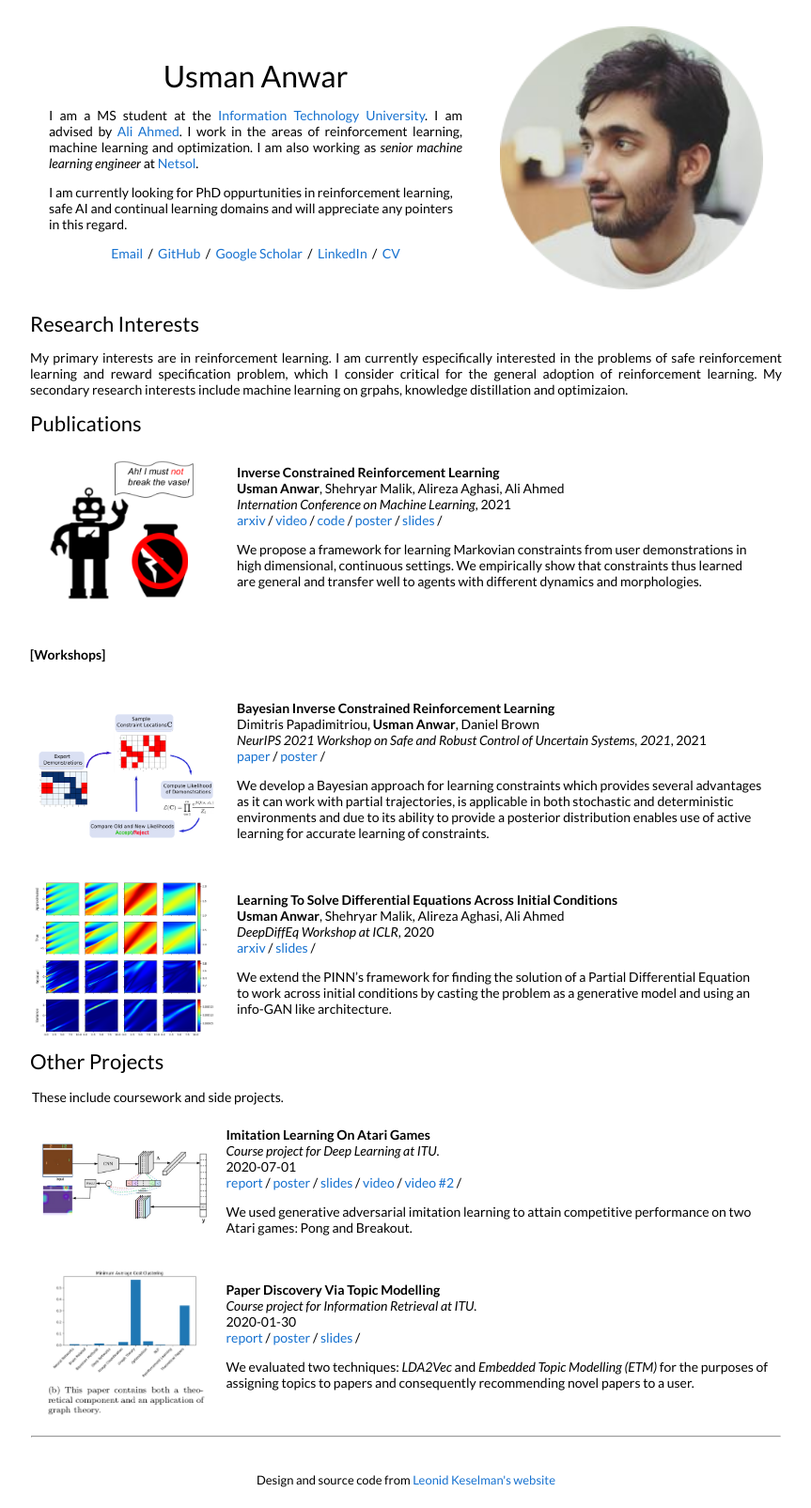
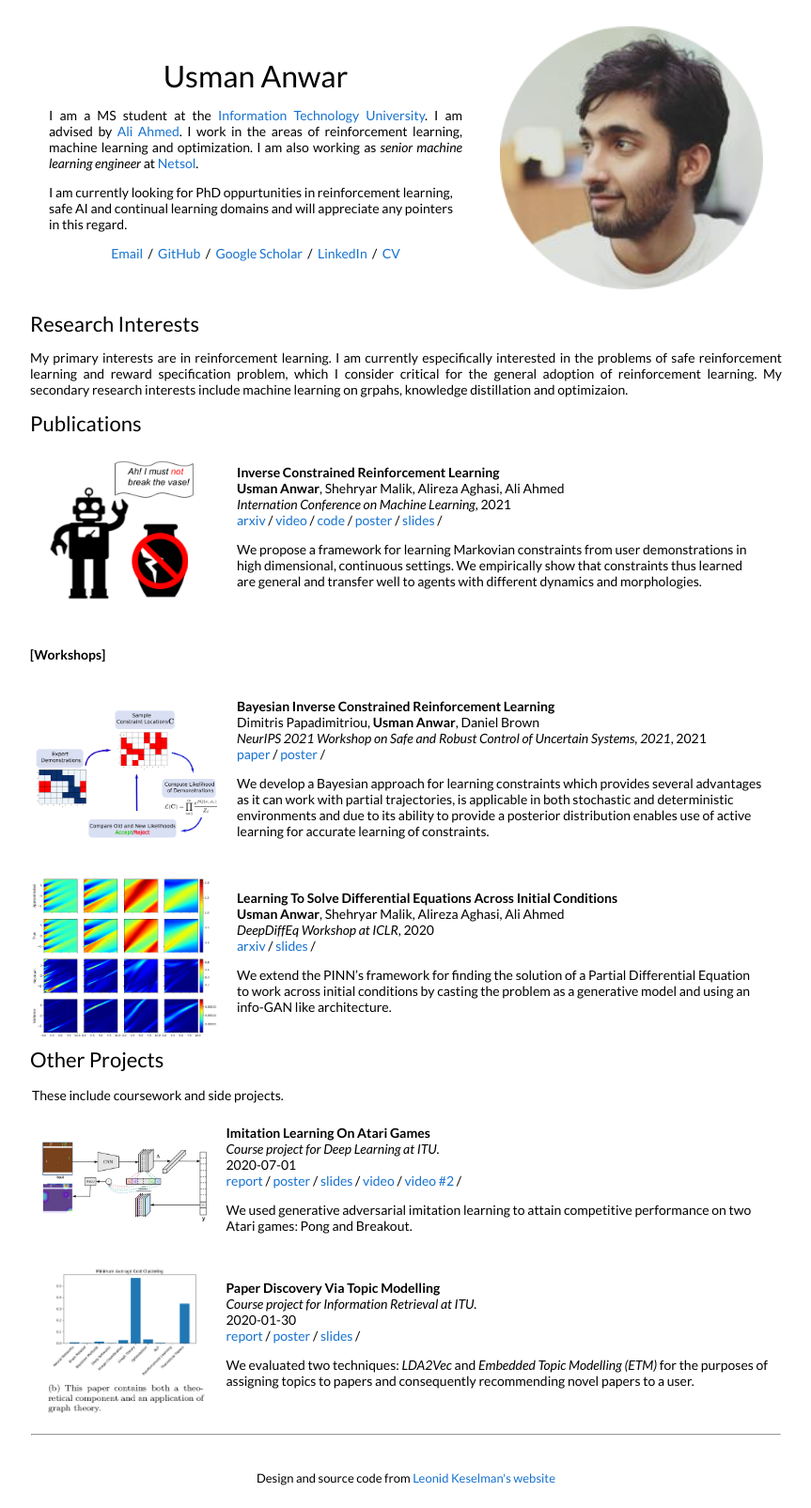
Before and after one commit to uzman-anwar/uzman-anwar.github.io, a Jekyll site: the page built from _posts/workshop/2021-12-01-BICRL.markdown, in a window 1280 px wide. Shown: the whole page at 94% size, without its empty margins (208-1071 px from the left). Built offline with Jekyll 4.4.1, drawn with Linux system fonts in a browser that asks for light colours.

Commit message:
Minor change

```diff
--- a/_layouts/default.html
+++ b/_layouts/default.html
@@ -104,19 +104,19 @@
           {% endfor %}
         </table>
         <h4>[Workshops]</h4>
-        <table style="width:100%;border:0px;border-spacing:0px;border-collapse:separate;margin-right:auto;margin-left:auto;">
+<!--        <table style="width:100%;border:0px;border-spacing:0px;border-collapse:separate;margin-right:auto;margin-left:auto;">
           <tr>
             <td style="width:100%;vertical-align:middle">
            </td>
           </tr>
-        </table>
+</table> -->
         <table style="width:100%;border:0px;border-spacing:0px;border-collapse:separate;margin-right:auto;margin-left:auto;">
 
           {% for post in site.posts %}
           {% for cat in post.categories %}
           {% if cat == 'workshop' %}
           <tr>
-            <td style="padding:0.5%;width:25%;vertical-align:middle;min-width:120px">
+            <td style="padding:0.1%;width:25%;vertical-align:middle;min-width:120px">
               <img src="{{post.image}}" alt="project1 image" style="width:auto; height:auto; max-width:100%;" />
             </td>
             <td style="padding:2.5%;width:75%;vertical-align:middle">
```
